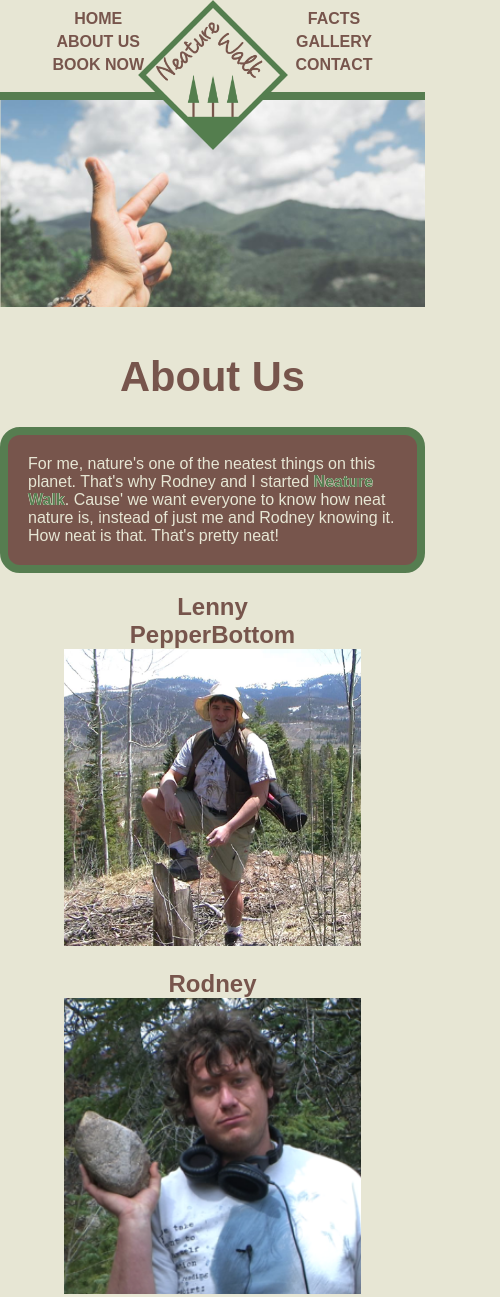
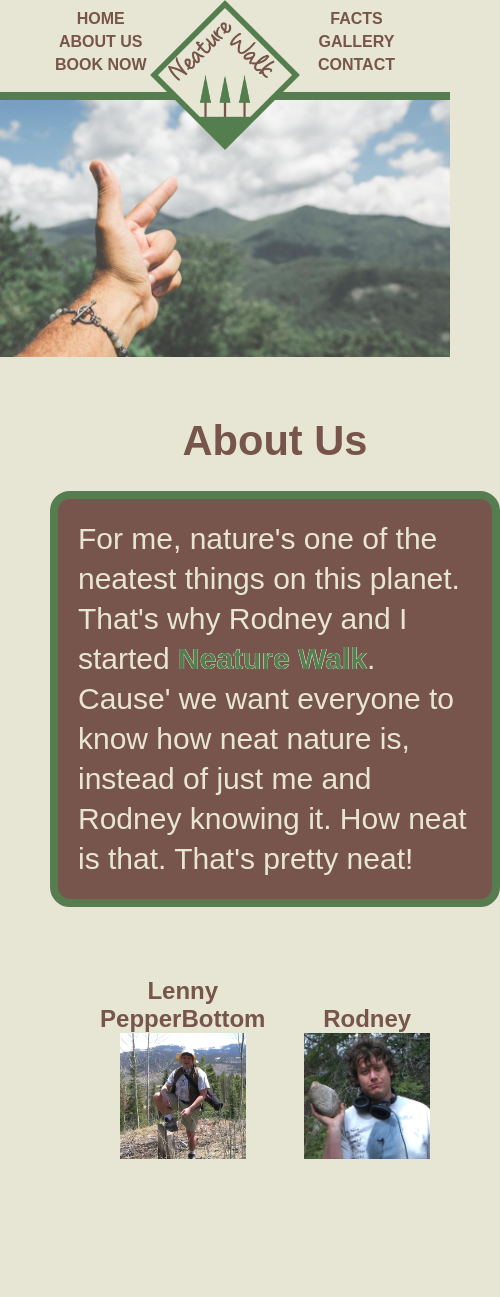
Before and after one commit to TylerJAllen/neature-walk, a plain HTML site: page index.html in a window 390 px wide. Shown: the top 1297 px of the page, 500 px wide, since content can reach past the window. Drawn offline with Linux system fonts and the light colour scheme.

Commit message:
make changes to styles.css

```diff
--- a/css/styles.css
+++ b/css/styles.css
@@ -65,14 +65,15 @@ body {
 
 /*---------------------Content Classes---------------------*/
 .section {
+  margin:50px;
   padding: 20px 0;
-  height: 1100px;
+  height: 100%;
   max-width: 100%;
   position: relative;
 }
 
 .section > h1:first-child {
-  margin-top: 85px;
+  margin: 20px 0;
   text-align: center;
   zoom: 2;
 }
@@ -86,8 +87,9 @@ body {
 /*---------------------Home---------------------*/
 #home {
   margin: 0px;
+  height: 100%;
   border: none;
-  top: 100px;
+  top: 60px;
   left: 50%;
   transform: translateX(-50%);
 }
@@ -95,8 +97,6 @@ body {
 #home img {
   width: 100%;
   max-width: 100%;
-  /*border: 8px solid #567d50;
-  border-radius: 20px;*/
 }
 
 /*---------------------About Us---------------------*/
@@ -104,17 +104,18 @@ body {
   background: #e7e6d4;
   color: #77554c;
   width: 100%;
-  height: 1300px;
 }
 
 #aboutUs p {
   border: 8px solid #567d50;
-  width: 60%;
-  float: right;
+  width: 100%;
   padding: 20px;
   color: #e7e6d4;
+  /*float: right;*/
   background-color: #77554c;
   border-radius: 20px;
+  font-size: 30px;
+  line-height: 40px;
 }
 
 #aboutUs p strong {
@@ -123,8 +124,8 @@ body {
 }
 
 #profilePics {
-  width: 35%;
-  float: left;
+  width: 100%;
+  margin: 50px 0;
 }
 
 #profilePics  ul {
@@ -133,13 +134,16 @@ body {
   margin: 0;
   padding: 0;
 }
+#profilePics li {
+  display: inline-block;
+  width: 40%;
+  margin: 0 20px;
+}
 #profilePics span {
   display: block;
 }
 #profilePics li > img {
-  width: 35%;
-  /*border-radius: 20px;
-  border: 8px solid #567d50;*/
+  width: 100%;
 }
 
 /*---------------------Book Now---------------------*/
@@ -156,7 +160,7 @@ body {
 }
 
 form {
-  margin-top: 20px;
+  margin: 50px 0;
   position: relative;
   left: 50%;
   transform: translateX(-50%);
@@ -195,12 +199,15 @@ button {
   border-radius: 10px;
   font-size: 26px;
   font-weight: 600;
+  margin: 50px 0;
 }
 
 /*---------------------Nature Facts---------------------*/
 #facts {
   background-color: #567d50;
   color: #e7e6d4;
+  position: relative;
+  height: 550px;
 }
 
 #facts h1 {
@@ -223,7 +230,6 @@ button {
 
 /*---------------------Gallery---------------------*/
 #gallery {
-  height: 1100px;
   color: #567d50;
 }
 
@@ -244,15 +250,21 @@ button {
 /*---------------------Contact---------------------*/
 #contact {
   text-align: center;
+  background-color: #567d50;
+  color: #e7e6d4;
+}
+
+#contact h2 {
+  margin: 20px 0;
+  font-size: 36px;
+  text-shadow: -4px 0 10px #77554c, 0 4px 10px #77554c, 4px 0 10px #77554c, 0 -4px 10px #77554c;
 }
 
 /*---------------------Media Queries---------------------*/
-@media screen and (max-width: 600px) {
+
+@media screen and (max-width: 750px) {
   body, .navBar {
-    min-width: 425px;
-  }
-  #container {
-    /*margin: 10px 0 0 0;*/
+    min-width: 450px;
   }
   #navLeft, #navRight {
     top: 10px;
@@ -272,15 +284,10 @@ button {
     height: 150px;
   }
   .section > h1:first-child {
-    margin: 20px 0;
     zoom: 1.3;
   }
   #home {
-    height: 100%;
     top: 60px;
-  }
-  #aboutUs {
-    height: 100%;
   }
   #aboutUs p {
     width: 100%;
@@ -300,8 +307,6 @@ button {
   }
   #book {
     height: 500px;
-    /*border-radius: 20px;
-    border: 8px solid #567d50;*/
   }
   input, input:nth-of-type(n+3) {
     margin: 15px 0;
@@ -314,16 +319,10 @@ button {
   #facts {
     height: 500px;
   }
-  #gallery {
-    height: 100%;
-  }
   #galleryPics img {
     margin: 2px;
     float: left;
     width: 120px;
     height: 80px;
   }
-  #contact {
-    height: 100%;
-  }
 }
```
